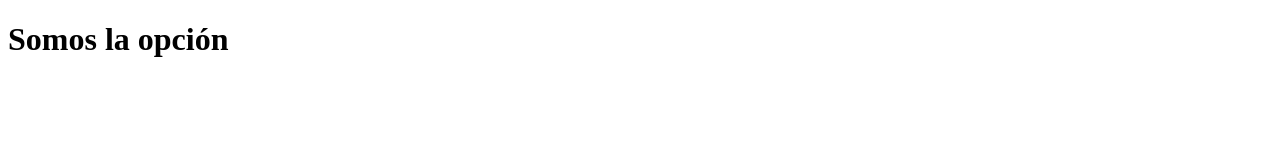
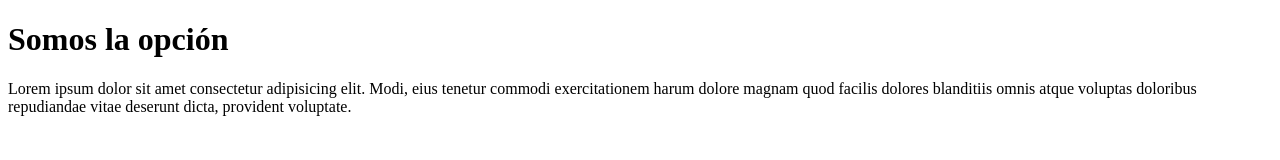
Before and after one commit to garay-web/eliminar-por-fabor, a plain HTML site: page somos.html in a window 1280 px wide. Drawn offline with Linux system fonts and the light colour scheme.

Commit message:
agregé un párrafo a somos

```diff
--- a/somos.html
+++ b/somos.html
@@ -8,5 +8,6 @@
 </head>
 <body>
     <h1>Somos la opción</h1>
+    <p>Lorem ipsum dolor sit amet consectetur adipisicing elit. Modi, eius tenetur commodi exercitationem harum dolore magnam quod facilis dolores blanditiis omnis atque voluptas doloribus repudiandae vitae deserunt dicta, provident voluptate.</p>
 </body>
 </html>
```
